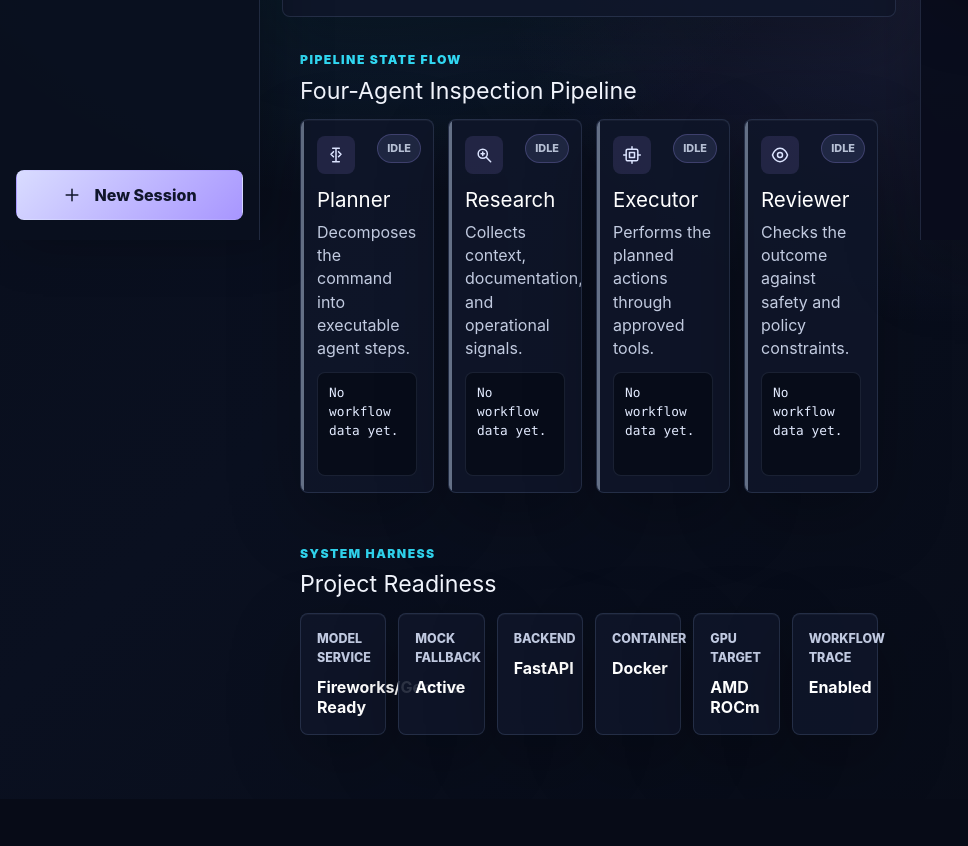
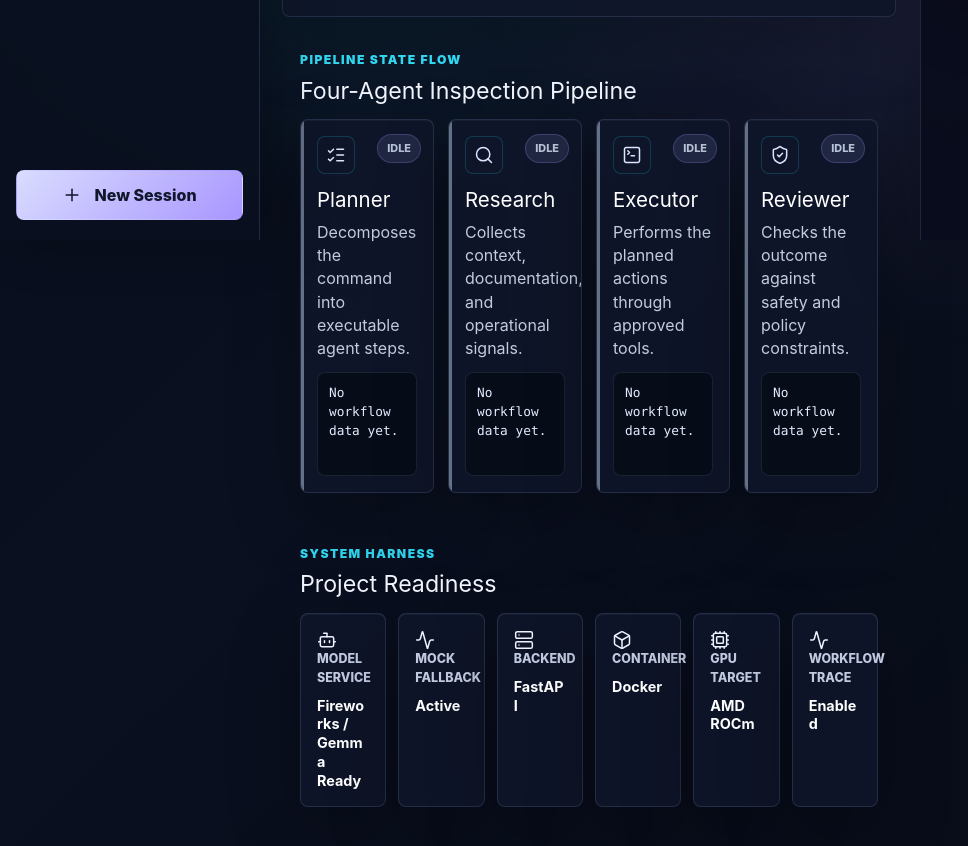
Before and after one commit to mohammadusamashaikh9-cmd/NexusOps_AI, a React (Vite) app in the folder frontend/: page / in a window 1280 px wide. Shown: the part 560-1406 px from the top of the page, without its empty margins (0-968 px from the left). Before the commit the page ends 1359 px from the top, so only its background shows below. Built offline with nearby package versions, Linux system fonts and the light colour scheme.

Commit message:
style(frontend): polish dashboard icons scrollbars and output formatting

```diff
--- a/frontend/package.json
+++ b/frontend/package.json
@@ -11,6 +11,7 @@
   },
   "dependencies": {
     "@tailwindcss/vite": "^4.3.2",
+    "lucide-react": "^1.23.0",
     "react": "^19.2.7",
     "react-dom": "^19.2.7"
   },
--- a/frontend/src/App.tsx
+++ b/frontend/src/App.tsx
@@ -1,4 +1,9 @@
 import { useMemo, useState, type ReactNode } from 'react'
+import {
+  LayoutDashboard, GitBranch, ScrollText, Network, Settings, Plus, Play,
+  ListChecks, Search, TerminalSquare, ShieldCheck, FileText,
+  Activity, Server, Box, Cpu, Bot
+} from 'lucide-react'
 
 type AgentStatus = 'idle' | 'running' | 'completed' | 'error'
 type ReportTab = 'report' | 'audit'
@@ -61,6 +66,12 @@ type IconName =
   | 'reviewer'
   | 'run'
   | 'report'
+  | 'model'
+  | 'fallback'
+  | 'backend'
+  | 'container'
+  | 'gpu'
+  | 'trace'
 
 const logoSrc = '/brand/nexusops-logo.png'
 
@@ -92,108 +103,68 @@ const agentCards: AgentCardConfig[] = [
 ]
 
 const harnessItems = [
-  ['Model Service', 'Fireworks/Gemma Ready'],
-  ['Mock Fallback', 'Active'],
-  ['Backend', 'FastAPI'],
-  ['Container', 'Docker'],
-  ['GPU Target', 'AMD ROCm'],
-  ['Workflow Trace', 'Enabled'],
+  { label: 'Model Service', value: 'Fireworks / Gemma\nReady', icon: 'model' },
+  { label: 'Mock Fallback', value: 'Active', icon: 'fallback' },
+  { label: 'Backend', value: 'FastAPI', icon: 'backend' },
+  { label: 'Container', value: 'Docker', icon: 'container' },
+  { label: 'GPU Target', value: 'AMD ROCm', icon: 'gpu' },
+  { label: 'Workflow Trace', value: 'Enabled', icon: 'trace' },
 ]
 
 function Icon({ name }: { name: IconName }) {
-  const common = {
-    width: 20,
-    height: 20,
-    viewBox: '0 0 24 24',
-    fill: 'none',
-    stroke: 'currentColor',
-    strokeWidth: 1.8,
-    strokeLinecap: 'round' as const,
-    strokeLinejoin: 'round' as const,
-    'aria-hidden': true,
+  const props = { className: "lucide-icon" }
+  switch (name) {
+    case 'command': return <LayoutDashboard {...props} />
+    case 'workflow': return <GitBranch {...props} />
+    case 'audit': return <ScrollText {...props} />
+    case 'harness': return <Network {...props} />
+    case 'settings': return <Settings {...props} />
+    case 'plus': return <Plus {...props} />
+    case 'planner': return <ListChecks {...props} />
+    case 'research': return <Search {...props} />
+    case 'executor': return <TerminalSquare {...props} />
+    case 'reviewer': return <ShieldCheck {...props} />
+    case 'run': return <Play {...props} />
+    case 'report': return <FileText {...props} />
+    case 'model': return <Bot {...props} />
+    case 'fallback': return <Activity {...props} />
+    case 'backend': return <Server {...props} />
+    case 'container': return <Box {...props} />
+    case 'gpu': return <Cpu {...props} />
+    case 'trace': return <Activity {...props} />
+    default: return null
   }
-
-  const paths: Record<IconName, ReactNode> = {
-    command: (
-      <>
-        <rect x="4" y="4" width="6" height="6" rx="1.2" />
-        <rect x="14" y="4" width="6" height="6" rx="1.2" />
-        <rect x="4" y="14" width="6" height="6" rx="1.2" />
-        <path d="M14 17h6M17 14v6" />
-      </>
-    ),
-    workflow: (
-      <>
-        <rect x="3" y="5" width="5" height="5" rx="1" />
-        <rect x="16" y="5" width="5" height="5" rx="1" />
-        <rect x="9.5" y="15" width="5" height="5" rx="1" />
-        <path d="M8 7.5h8M12 10v5" />
-      </>
-    ),
-    audit: (
-      <>
-        <path d="M7 3h8l4 4v14H7z" />
-        <path d="M15 3v5h5M10 12h6M10 16h6M10 20h4" />
-      </>
-    ),
-    harness: (
-      <>
-        <path d="M12 3v4M12 17v4M3 12h4M17 12h4" />
-        <circle cx="12" cy="12" r="5" />
-        <circle cx="12" cy="12" r="1.5" />
-      </>
-    ),
-    settings: (
-      <>
-        <circle cx="12" cy="12" r="3" />
-        <path d="M19 12a7 7 0 0 0-.1-1.2l2-1.5-2-3.4-2.4 1a7 7 0 0 0-2-1.1L14 3h-4l-.5 2.8a7 7 0 0 0-2 1.1l-2.4-1-2 3.4 2 1.5A7 7 0 0 0 5 12c0 .4 0 .8.1 1.2l-2 1.5 2 3.4 2.4-1a7 7 0 0 0 2 1.1L10 21h4l.5-2.8a7 7 0 0 0 2-1.1l2.4 1 2-3.4-2-1.5c.1-.4.1-.8.1-1.2Z" />
-      </>
-    ),
-    plus: <path d="M12 5v14M5 12h14" />,
-    planner: (
-      <>
-        <path d="M8 4h8M12 4v16M8 20h8" />
-        <path d="M9 8l-3 3 3 3M15 8l3 3-3 3" />
-      </>
-    ),
-    research: (
-      <>
-        <circle cx="10.5" cy="10.5" r="5.5" />
-        <path d="M15 15l5 5M8.5 10.5h4M10.5 8.5v4" />
-      </>
-    ),
-    executor: (
-      <>
-        <rect x="5" y="5" width="14" height="14" rx="2" />
-        <path d="M9 9h6v6H9zM12 2v3M12 19v3M2 12h3M19 12h3" />
-      </>
-    ),
-    reviewer: (
-      <>
-        <path d="M12 4c4.5 0 8 4 9 8-1 4-4.5 8-9 8s-8-4-9-8c1-4 4.5-8 9-8Z" />
-        <circle cx="12" cy="12" r="3" />
-      </>
-    ),
-    run: <path d="M8 5v14l11-7z" />,
-    report: (
-      <>
-        <path d="M5 4h14v16H5z" />
-        <path d="M9 9h6M9 13h6M9 17h4" />
-      </>
-    ),
-  }
-
-  return <svg {...common}>{paths[name]}</svg>
 }
 
-function formatValue(value: unknown): string {
+function formatValue(value: unknown): ReactNode {
   if (value === undefined || value === null || value === '') return 'Awaiting output'
+  if (Array.isArray(value)) {
+    return (
+      <ul className="output-list">
+        {value.map((item, i) => (
+          <li key={i}>{String(item)}</li>
+        ))}
+      </ul>
+    )
+  }
   if (typeof value === 'string') return value
   if (typeof value === 'number' || typeof value === 'boolean') return String(value)
+  if (typeof value === 'object') {
+    return (
+      <div className="output-object">
+        {Object.entries(value).map(([k, v]) => (
+          <div key={k} className="object-row">
+            <span className="object-key">{k}:</span>
+            <span className="object-val">{String(v)}</span>
+          </div>
+        ))}
+      </div>
+    )
+  }
   return JSON.stringify(value, null, 2)
 }
 
-function summarizeOutput(output?: AgentOutput): string {
+function summarizeOutput(output?: AgentOutput): ReactNode {
   if (!output) return 'No workflow data yet.'
   if ('plan' in output) return formatValue(output.plan)
   if ('findings' in output) return formatValue(output.findings)
@@ -419,10 +390,13 @@ export default function App() {
             </div>
           </div>
           <div className="harness-grid">
-            {harnessItems.map(([label, value]) => (
-              <article className="harness-card" key={label}>
-                <span>{label}</span>
-                <strong>{value}</strong>
+            {harnessItems.map((item) => (
+              <article className="harness-card" key={item.label}>
+                <div className="harness-card-header">
+                  <Icon name={item.icon as IconName} />
+                  <span>{item.label}</span>
+                </div>
+                <strong>{item.value}</strong>
               </article>
             ))}
           </div>
--- a/frontend/src/index.css
+++ b/frontend/src/index.css
@@ -501,7 +501,14 @@ h3 {
   margin-bottom: 13px;
   border-radius: 8px;
   color: #dce4ff;
-  background: rgba(168, 150, 255, 0.13);
+  background: rgba(15, 23, 42, 0.6);
+  border: 1px solid rgba(34, 211, 238, 0.2);
+  transition: box-shadow 200ms ease, border-color 200ms ease;
+}
+
+.agent-card:hover .agent-icon {
+  box-shadow: 0 0 12px rgba(139, 92, 246, 0.4);
+  border-color: rgba(139, 92, 246, 0.4);
 }
 
 .state-badge {
@@ -564,6 +571,16 @@ h3 {
   word-break: break-word;
 }
 
+.output-list {
+  margin: 0;
+  padding-left: 18px;
+  list-style-type: disc;
+}
+
+.output-list li {
+  margin-bottom: 4px;
+}
+
 .harness-grid {
   display: grid;
   grid-template-columns: repeat(6, minmax(0, 1fr));
@@ -579,8 +596,12 @@ h3 {
 .harness-card strong {
   display: block;
   color: #ffffff;
-  font-size: 1rem;
+  font-size: 0.9rem;
   line-height: 1.3;
+  word-wrap: break-word;
+  overflow-wrap: break-word;
+  hyphens: auto;
+  white-space: pre-wrap;
 }
 
 .report-panel {
@@ -681,9 +702,9 @@ h3 {
 
 .score-grid {
   display: grid;
-  grid-template-columns: repeat(5, minmax(0, 1fr));
-  gap: 10px;
-  margin-top: 10px;
+  grid-template-columns: repeat(2, minmax(0, 1fr));
+  gap: 12px 14px;
+  margin-top: 12px;
 }
 
 .score-item {
@@ -826,6 +847,8 @@ h3 {
   color: #e3eaff;
   text-transform: uppercase;
   letter-spacing: 0.05em;
+  word-wrap: break-word;
+  overflow-wrap: break-word;
 }
 
 .audit-row p {
@@ -833,6 +856,8 @@ h3 {
   color: #c3cce0;
   line-height: 1.5;
   font-size: 0.8rem;
+  word-wrap: break-word;
+  overflow-wrap: break-word;
 }
 
 .audit-row.done span {
@@ -851,6 +876,100 @@ h3 {
 .audit-row.error span {
   color: #2a0808;
   background: #ff8a8a;
+}
+
+/* Premium Scrollbars */
+* {
+  scrollbar-width: thin;
+  scrollbar-color: rgba(34, 211, 238, 0.55) rgba(15, 23, 42, 0.45);
+}
+
+*::-webkit-scrollbar {
+  width: 8px;
+  height: 8px;
+}
+
+*::-webkit-scrollbar-track {
+  background: rgba(15, 23, 42, 0.45);
+  border-radius: 999px;
+}
+
+*::-webkit-scrollbar-thumb {
+  background: linear-gradient(180deg, rgba(34, 211, 238, 0.85), rgba(139, 92, 246, 0.85));
+  border-radius: 999px;
+  border: 2px solid rgba(15, 23, 42, 0.95);
+}
+
+*::-webkit-scrollbar-thumb:hover {
+  background: linear-gradient(180deg, rgba(34, 211, 238, 1), rgba(139, 92, 246, 1));
+}
+
+/* Animations */
+@keyframes pulse {
+  0% { box-shadow: 0 0 0 0 rgba(115, 145, 255, 0.4); }
+  70% { box-shadow: 0 0 0 6px rgba(115, 145, 255, 0); }
+  100% { box-shadow: 0 0 0 0 rgba(115, 145, 255, 0); }
+}
+
+@keyframes fade-in {
+  from { opacity: 0; transform: translateY(4px); }
+  to { opacity: 1; transform: translateY(0); }
+}
+
+.agent-card {
+  transition: transform 200ms ease, box-shadow 200ms ease;
+}
+.agent-card:hover {
+  transform: translateY(-2px);
+  box-shadow: 0 12px 30px rgba(0, 0, 0, 0.3), 0 0 15px rgba(34, 211, 238, 0.15);
+}
+
+.run-button {
+  transition: box-shadow 200ms ease, transform 200ms ease;
+}
+.run-button:hover:not(:disabled) {
+  box-shadow: 0 0 16px rgba(34, 211, 238, 0.4);
+}
+
+.agent-card.running {
+  animation: pulse 2s infinite;
+}
+
+.agent-card.completed {
+  box-shadow: 0 0 12px rgba(41, 211, 145, 0.1);
+}
+.agent-card.completed::before {
+  background: #29d391;
+  box-shadow: 0 0 8px rgba(41, 211, 145, 0.6);
+}
+
+.audit-row, .report-content {
+  animation: fade-in 300ms ease forwards;
+}
+
+.lucide-icon {
+  width: 20px;
+  height: 20px;
+  stroke-width: 1.8;
+}
+
+.output-object {
+  display: flex;
+  flex-direction: column;
+  gap: 4px;
+}
+.object-row {
+  display: flex;
+  gap: 8px;
+}
+.object-key {
+  color: var(--cyan);
+  font-weight: 600;
+}
+.object-val {
+  color: #fff;
+  word-wrap: break-word;
+  overflow-wrap: break-word;
 }
 
 @media (max-width: 1240px) {
```
Also changed, not shown: 1 other file (tests, documents, lock files or other folders).
